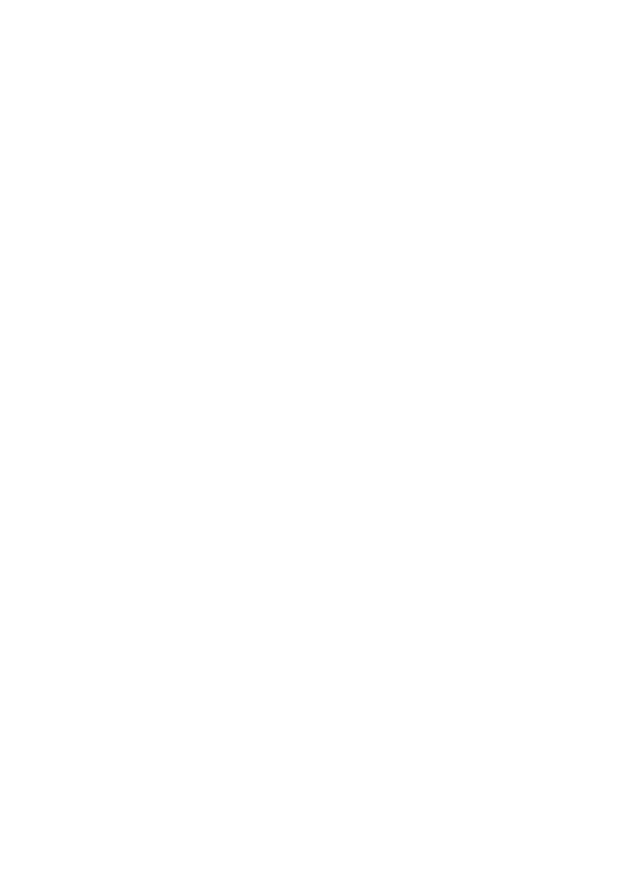
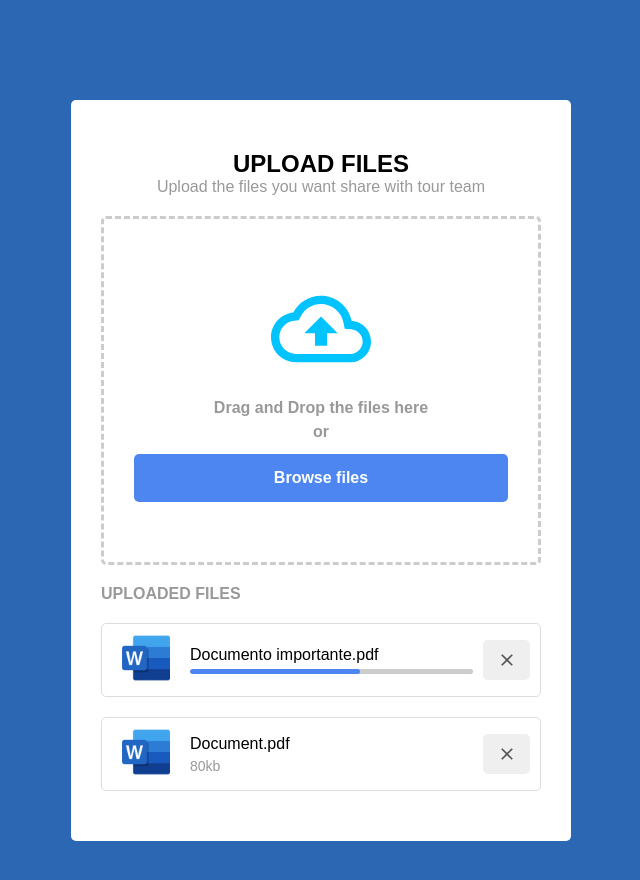
Before and after one commit to Leandro-Calderon/02-Proyectos-HTML-y-CSS, a plain HTML site: page drag-and-drop/index.html in a window 1280 px wide. Shown: the whole page, without its empty margins (319-959 px from the left). Before the commit the page ends 800 px from the top, so only its background shows below. Drawn offline with nearby package versions, Linux system fonts and the light colour scheme.

Commit message:
fin del drag and drop

```diff
--- a/drag-and-drop/index.html
+++ b/drag-and-drop/index.html
@@ -1,12 +1,99 @@
 <!DOCTYPE html>
 <html lang="en">
-<head>
-    <meta charset="UTF-8">
-    <meta http-equiv="X-UA-Compatible" content="IE=edge">
-    <meta name="viewport" content="width=device-width, initial-scale=1.0">
+  <head>
+    <meta charset="UTF-8" />
+    <meta http-equiv="X-UA-Compatible" content="IE=edge" />
+    <meta name="viewport" content="width=device-width, initial-scale=1.0" />
+    <link rel="stylesheet" href="style.css" />
+    <link
+      rel="stylesheet"
+      href="https://fonts.googleapis.com/css2?family=Material+Symbols+Outlined:opsz,wght,FILL,GRAD@20..48,100..700,0..1,-50..200"
+    />
     <title>Drag and Drop</title>
-</head>
-<body>
+  </head>
+  <body>
+    <div class="upload-container">
+      <div class="title">UPLOAD FILES</div>
+      <div class="description">
+        Upload the files you want share with tour team
+      </div>
 
-</body>
+      <div class="drag-drop">
+        <div class="icon">
+          <svg
+            xmlns="http://www.w3.org/2000/svg"
+            height="24px"
+            viewBox="0 0 24 24"
+            width="24px"
+            fill="#000000"
+          >
+            <path d="M0 0h24v24H0V0z" fill="none" />
+            <path
+              d="M19.35 10.04C18.67 6.59 15.64 4 12 4 9.11 4 6.6 5.64 5.35 8.04 2.34 8.36 0 10.91 0 14c0 3.31 2.69 6 6 6h13c2.76 0 5-2.24 5-5 0-2.64-2.05-4.78-4.65-4.96zM19 18H6c-2.21 0-4-1.79-4-4 0-2.05 1.53-3.76 3.56-3.97l1.07-.11.5-.95C8.08 7.14 9.94 6 12 6c2.62 0 4.88 1.86 5.39 4.43l.3 1.5 1.53.11c1.56.1 2.78 1.41 2.78 2.96 0 1.65-1.35 3-3 3zM8 13h2.55v3h2.9v-3H16l-4-4z"
+            />
+          </svg>
+        </div>
+
+        <div>
+          Drag and Drop the files here <br />
+          or
+        </div>
+        <button class="btn">Browse files</button>
+      </div>
+      <div class="title-section">UPLOADED FILES</div>
+      <div class="uploaded-files">
+        <div class="file">
+          <div class="icon">
+            <img src="microsoft-office.png" alt="" />
+          </div>
+
+          <div class="title">
+            <div class="name">Documento importante.pdf</div>
+            <div class="progress">
+              <div class="progress-60"></div>
+            </div>
+          </div>
+          <div class="actions">
+            <button>
+              <svg
+                xmlns="http://www.w3.org/2000/svg"
+                height="24px"
+                viewBox="0 0 24 24"
+                width="24px"
+                fill="#000000"
+              >
+                <path d="M0 0h24v24H0V0z" fill="none" />
+                <path
+                  d="M19 6.41L17.59 5 12 10.59 6.41 5 5 6.41 10.59 12 5 17.59 6.41 19 12 13.41 17.59 19 19 17.59 13.41 12 19 6.41z"
+                />
+              </svg>
+            </button>
+          </div>
+        </div>
+        <div class="file">
+          <div class="icon"><img src="microsoft-office.png" alt="" /></div>
+          <div class="title">
+            <div class="name">Document.pdf</div>
+            <div class="size">80kb</div>
+          </div>
+          <div class="actions">
+            <button>
+              <svg
+                xmlns="http://www.w3.org/2000/svg"
+                height="24px"
+                viewBox="0 0 24 24"
+                width="24px"
+                fill="#000000"
+              >
+                <path d="M0 0h24v24H0V0z" fill="none" />
+                <path
+                  d="M19 6.41L17.59 5 12 10.59 6.41 5 5 6.41 10.59 12 5 17.59 6.41 19 12 13.41 17.59 19 19 17.59 13.41 12 19 6.41z"
+                />
+              </svg>
+            </button>
+          </div>
+        </div>
+      </div>
+    </div>
+  </body>
 </html>
--- a/drag-and-drop/style.css
+++ b/drag-and-drop/style.css
@@ -0,0 +1,129 @@
+body {
+  background-color: rgb(44, 103, 179);
+  font-family: Arial, Helvetica, sans-serif;
+}
+.upload-container {
+  margin: 100px auto;
+  width: 500px;
+  text-align: center;
+  background-color: white;
+  border-radius: 5px;
+  padding: 50px 30px;
+  box-sizing: border-box;
+}
+.upload-container > .title {
+  font-size: 24px;
+  font-weight: bold;
+}
+.upload-container .description {
+  color: #999;
+  margin-bottom: 20px;
+}
+.upload-container .drag-drop {
+  border: dashed 3px #ccc;
+  border-radius: 5px;
+  box-sizing: border-box;
+  padding: 60px 30px;
+  margin: 20px 0;
+  line-height: 1.5;
+  display: flex;
+  flex-direction: column;
+  font-weight: bold;
+  color: #999;
+  gap: 10px;
+}
+.upload-container .drag-drop .icon svg {
+  width: 100px;
+  height: 100px;
+  fill: rgb(0, 195, 255);
+}
+.upload-container .drag-drop .btn {
+  padding: 15px;
+  font-size: 16px;
+  font-weight: bold;
+  background-color: #4d86f0;
+  color: white;
+  border: none;
+  border-radius: 5px;
+  min-width: 200px;
+  cursor: pointer;
+}
+.upload-container .drag-drop .btn:hover {
+  background-color: #3c6dc0;
+}
+.upload-container .uploaded-files {
+  display: flex;
+  flex-direction: column;
+  gap: 20px;
+}
+.upload-container .title-section {
+  text-align: left;
+  color: #999;
+  font-weight: bold;
+  padding-bottom: 20px;
+}
+.upload-container .uploaded-files .file {
+  border: solid 1px#ddd;
+  padding: 5px;
+  border-radius: 5px;
+  text-align: left;
+  display: flex;
+  gap: 10px;
+  padding: 10px;
+  justify-content: space-between;
+  align-items: center;
+  transition: box-shadow 0.3s ease-in-out;
+}
+.upload-container .uploaded-files .file:hover {
+  box-shadow: 0 5px 10px rgba(0, 0, 0, 0.2);
+}
+.upload-container .uploaded-files .file .icon {
+  width: 48px;
+  padding: 0 10px;
+}
+.upload-container .uploaded-files .file .icon img {
+  width: 48px;
+  height: 48px;
+}
+.upload-container .uploaded-files .file .title {
+  flex: 1;
+}
+.upload-container .uploaded-files .file .title .name {
+  display: block;
+  padding-bottom: 5px;
+}
+.upload-container .uploaded-files .file .title .size {
+  color: #999;
+  font-size: 14px;
+}
+.upload-container .uploaded-files .file .title .progress {
+  height: 5px;
+  width: 100%;
+  background-color: #ccc;
+  border-radius: 5px;
+  overflow: hidden;
+}
+.upload-container .uploaded-files .file .title .progress .progress-60 {
+  background-color: #4d86f0;
+  height: 5px;
+  width: 60%;
+  border-radius: 5px;
+}
+.upload-container .uploaded-files .file .actions button {
+  padding: 10px;
+  border: none;
+  border-radius: 5px;
+  cursor: pointer;
+  width: 47px;
+  display: flex;
+  align-items: center;
+  justify-content: center;
+}
+.upload-container .uploaded-files .file .actions button svg {
+  width: 20px;
+  height: 20px;
+  fill: #555;
+}
+.upload-container .uploaded-files .file .actions button:hover {
+  background-color: #ddd;
+}
```
Also changed, not shown: drag-and-drop/microsoft-office.png (added).
